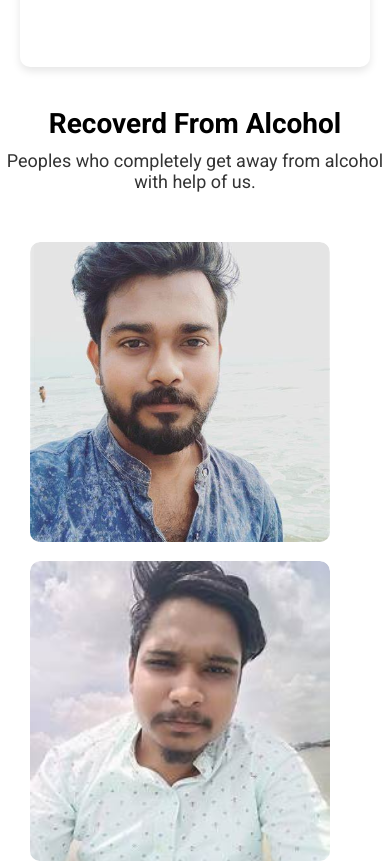
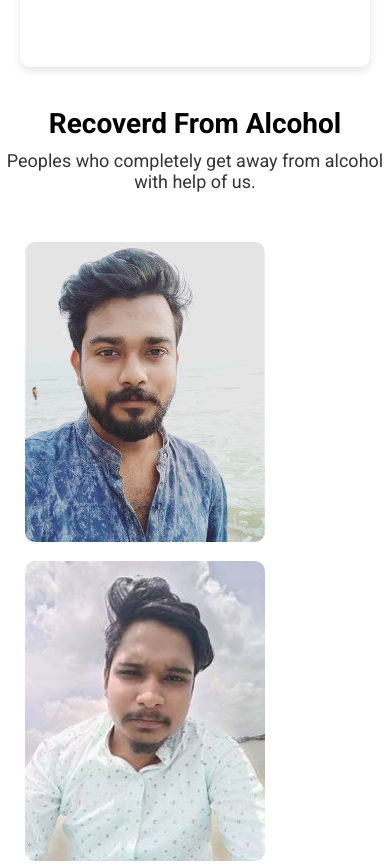
Before and after one commit to Arsad-Bukshan/BrightWay-Final, a plain HTML site: page index.html in a window 390 px wide. Shown: the part 1726-2594 px from the top of the page. Drawn offline with Linux system fonts and the light colour scheme.

Commit message:
Add files via upload

```diff
--- a/css/home.css
+++ b/css/home.css
@@ -187,6 +187,7 @@
 }
 
 .gallery-section .gallery {
+    width: 90%;
     display: flex;
     flex-wrap: wrap;
     justify-content: space-between;
@@ -195,6 +196,7 @@
 }
 
 .gallery-section .gallery .gallery-item {
+    width: 80%;
     flex: 1;
     min-width: 200px;
     max-width: 300px;
@@ -203,7 +205,7 @@
 }
 
 .gallery-section .gallery .gallery-item img {
-    width: 100%;
+    width: 80%;
     height: 300px;
     object-fit: cover;
     object-position: center;
@@ -541,7 +543,8 @@
     }
 
     .gallery-section .gallery {
-        flex-direction: column;
+        width: 100%;
+        /* flex-direction: column; */
         padding: 10px;
         gap: 15px;
     }
```
